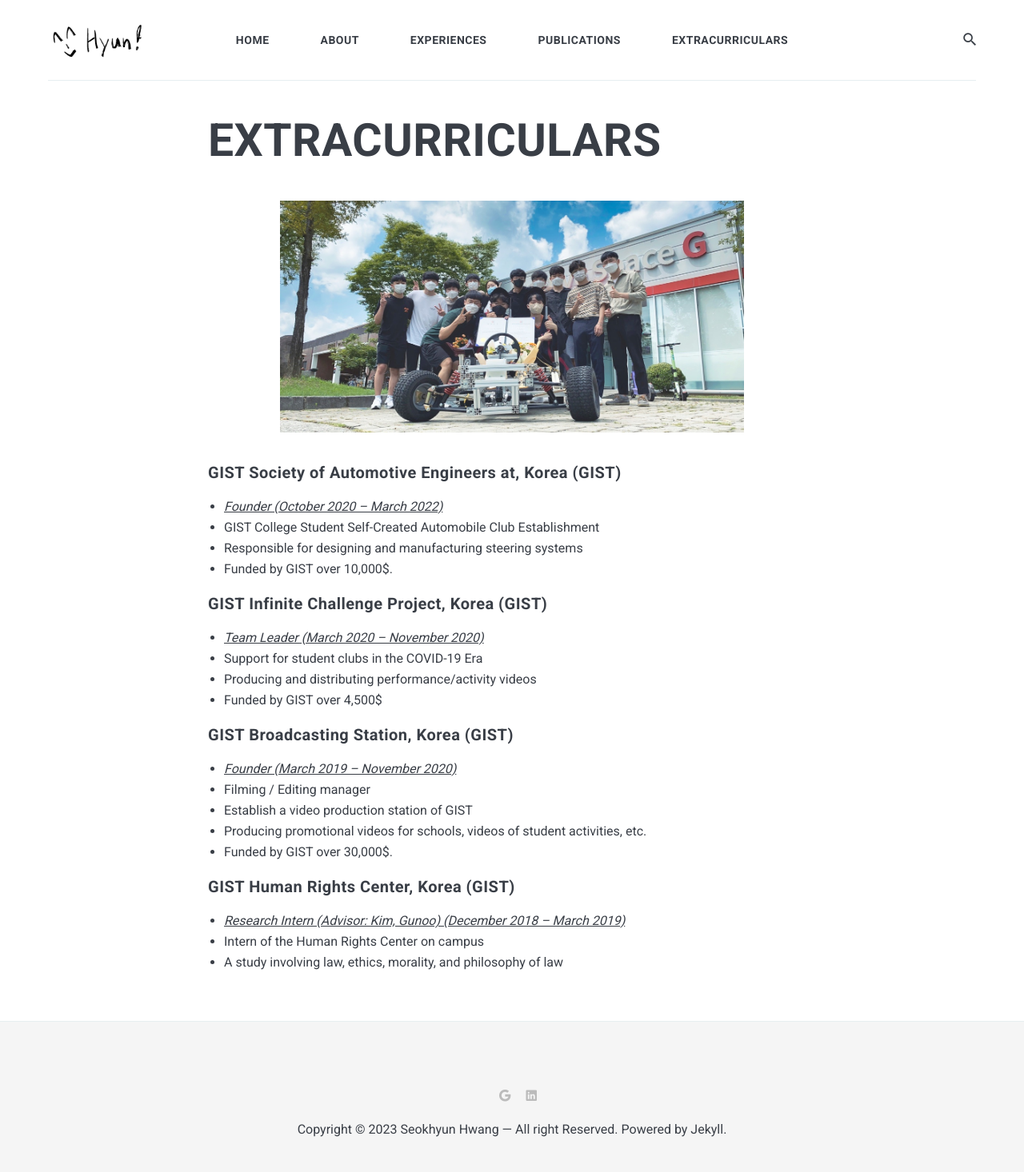
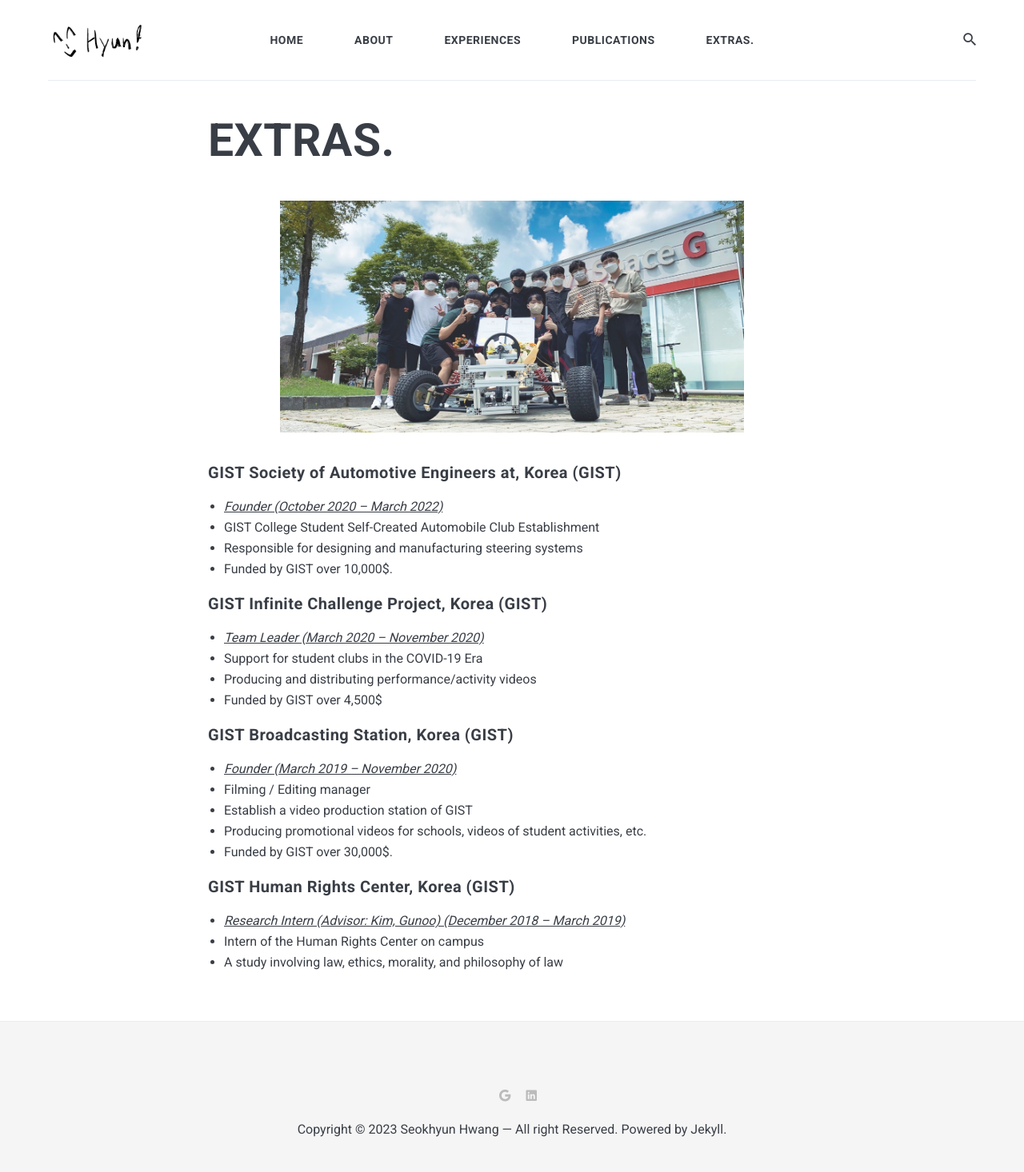
Before and after one commit to anoldhsh/anoldhsh.github.io, a Jekyll site: the page built from _pages/EXTRAS.md, in a window 1280 px wide. Shown: the whole page at 80% size. Built offline with Jekyll 4.4.1, drawn with Linux system fonts in a browser that asks for light colours; nearby versions of some CDN libraries.

Commit message:
Fix page

```diff
--- a/_pages/EXTRACURRICULARS.md
+++ b/_pages/EXTRAS.md
@@ -1,7 +1,7 @@
 ---
 layout: page
-title: EXTRACURRICULARS
-permalink: /EXTRACURRICULARS/
+title: EXTRAS.
+permalink: /EXTRAS/
 image: Extracurriculars.jpeg
 ---
 
```
